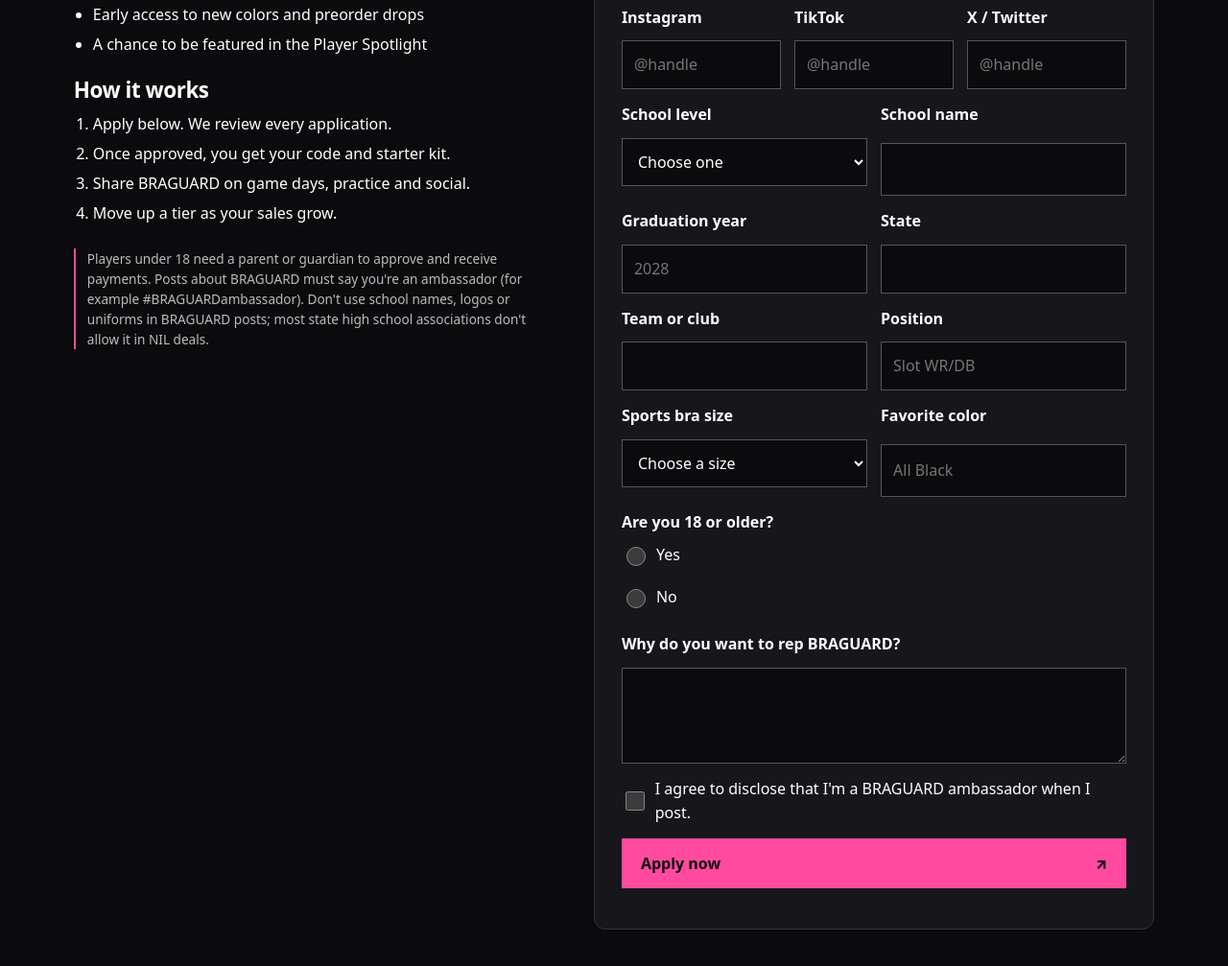
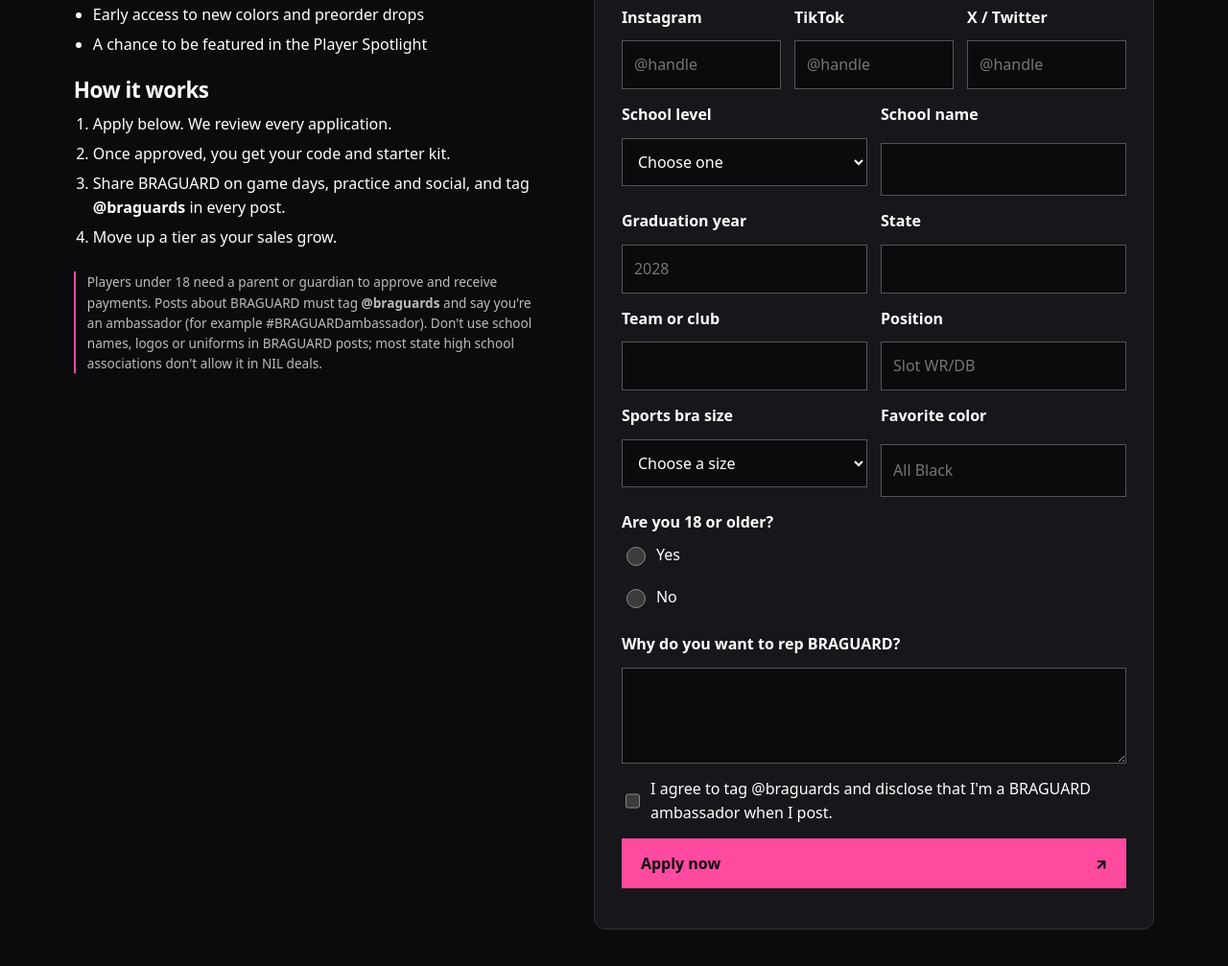
Before and after one commit to debencoin/BRAGUARD, a plain HTML site: page index.html in a window 1280 px wide. Shown: the part 7808-8815 px from the top of the page at 96% size. Drawn offline with Linux system fonts and the light colour scheme.

Commit message:
Ambassador program: require tagging @braguards in posts
Co-Authored-By: Claude Opus 5.5 <noreply@anthropic.com>
Claude-Session: https://claude.ai/code/session_016LrPAz4C8cLbXKsNC1rVV8

```diff
--- a/index.html
+++ b/index.html
@@ -247,10 +247,10 @@
           <ol>
             <li>Apply below. We review every application.</li>
             <li>Once approved, you get your code and starter kit.</li>
-            <li>Share BRAGUARD on game days, practice and social.</li>
+            <li>Share BRAGUARD on game days, practice and social, and tag <strong>@braguards</strong> in every post.</li>
             <li>Move up a tier as your sales grow.</li>
           </ol>
-          <p class="amb-fine">Players under 18 need a parent or guardian to approve and receive payments. Posts about BRAGUARD must say you're an ambassador (for example #BRAGUARDambassador). Don't use school names, logos or uniforms in BRAGUARD posts; most state high school associations don't allow it in NIL deals.</p>
+          <p class="amb-fine">Players under 18 need a parent or guardian to approve and receive payments. Posts about BRAGUARD must tag <strong>@braguards</strong> and say you're an ambassador (for example #BRAGUARDambassador). Don't use school names, logos or uniforms in BRAGUARD posts; most state high school associations don't allow it in NIL deals.</p>
         </div>
 
         <form id="amb-form" class="amb-form" novalidate>
@@ -306,7 +306,7 @@
             <div class="field"><label for="amb-guardian-email">Parent or guardian email</label><input id="amb-guardian-email" name="guardian_email" type="email"></div>
           </div>
           <div class="field"><label for="amb-why">Why do you want to rep BRAGUARD?</label><textarea id="amb-why" name="why" rows="3"></textarea></div>
-          <label class="inline check"><input type="checkbox" id="amb-agree" name="agree" required> I agree to disclose that I'm a BRAGUARD ambassador when I post.</label>
+          <label class="inline check"><input type="checkbox" id="amb-agree" name="agree" required> I agree to tag @braguards and disclose that I'm a BRAGUARD ambassador when I post.</label>
           <button class="btn" type="submit">Apply now <span aria-hidden="true">↗</span></button>
           <p id="amb-status" role="status"></p>
         </form>
```
